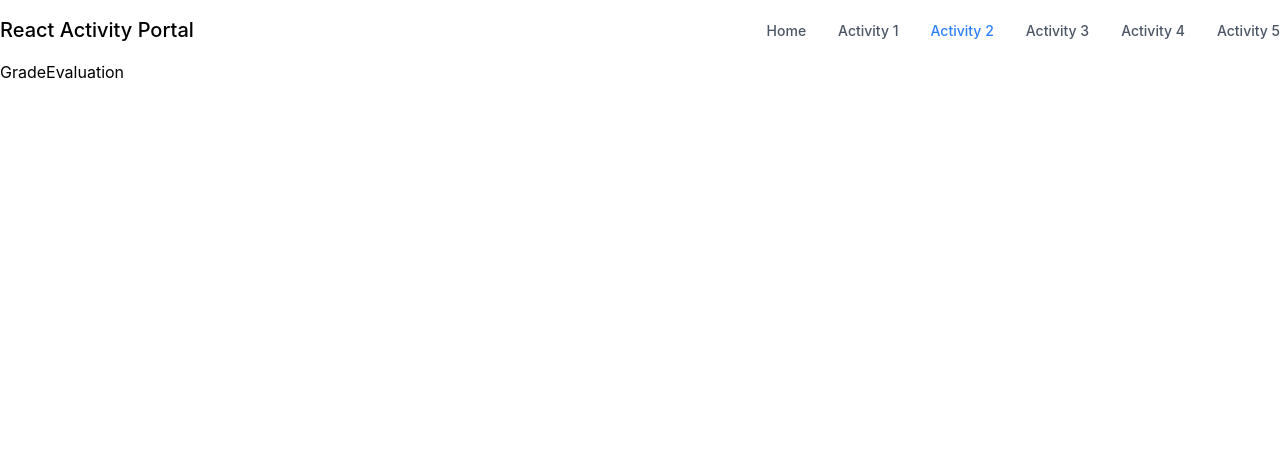
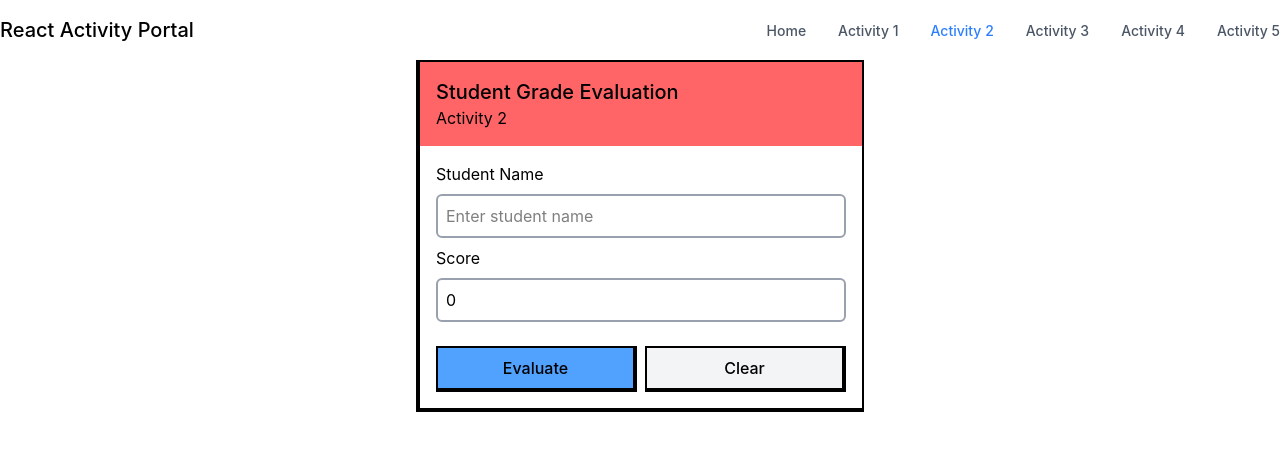
Before and after one commit to leirdDev/react-activity, a React (Vite) app: page /grade-evaluation in a window 1280 px wide. Shown: the top 450 px of the page. Built offline with nearby package versions, Linux system fonts and the light colour scheme.

Commit message:
feat: implement grade evaluation, full-width button, and fix error and success messages

```diff
--- a/src/components/Button.jsx
+++ b/src/components/Button.jsx
@@ -1,14 +1,14 @@
 export default function Button({ children, onClick, variant = "primary" }) {
   const variants = {
     primary: "bg-blue-400 hover:bg-blue-500",
-    secondary: "bg-gray-200 hover:bg-gray-300",
+    secondary: "bg-gray-100 hover:bg-gray-300",
     danger: "bg-red-400 hover:bg-red-500",
   };
 
   return (
     <button
       onClick={onClick}
-      className={`px-4 py-2 border-2 border-black border-b-4 border-r-4 mt-4 font-medium ${variants[variant]}`}
+      className={`px-4 py-2 border-2 w-full border-black border-b-4 border-r-4 mt-4 font-medium ${variants[variant]}`}
     >
       {children}
     </button>
--- a/src/pages/GradeEvaluation.jsx
+++ b/src/pages/GradeEvaluation.jsx
@@ -1,7 +1,79 @@
-
+import { useState } from "react";
+import ActivityCard from "../components/ActivityCard";
+import Input from "../components/Input";
+import Button from "../components/Button";
 
 export default function GradeEvaluation() {
+  const [studentName, setStudentName] = useState("");
+  const [score, setScore] = useState(0);
+  const [grade, setGrade] = useState("");
+  const [error, setError] = useState("");
+
+  const handleSubmit = () => {
+    setError("");
+    setGrade("");
+    const inputStudentName = studentName.trim();
+
+    if (!inputStudentName) {
+      setError("Please enter the student name.");
+      return;
+    }
+
+    const inputScore = Number(score);
+
+    if (inputScore < 0 || inputScore > 100) {
+      setError("Invalid score. Score must be between 0 and 100.");
+      return;
+    }
+
+    if (inputScore >= 90) {
+      setGrade("Very Excellent");
+    } else if (inputScore >= 85) {
+      setGrade("Very Good");
+    } else if (inputScore >= 80) {
+      setGrade("Good");
+    } else if (inputScore >= 75) {
+      setGrade("Passed");
+    } else {
+      setGrade("Failed");
+    }
+  };
+
+  const clearFields = () => {
+    setStudentName("");
+    setScore("");
+  };
+
   return (
-    <div>GradeEvaluation</div>
-  )
+    <>
+      <ActivityCard
+        title="Student Grade Evaluation"
+        subtitle="Activity 2"
+        color="bg-red-400"
+      >
+        <Input
+          label="Student Name"
+          onChange={setStudentName}
+          value={studentName}
+          placeholder="Enter student name"
+        />
+        <Input
+          label="Score"
+          onChange={setScore}
+          value={score}
+          placeholder="Enter score (0-100)"
+          type="number"
+        />
+        {error && <p className="text-red-500 font-medium">{error}</p>}
+        {grade && <p className="text-green-500 font-medium">{grade}</p>}
+
+        <div className="flex gap-2">
+          <Button onClick={handleSubmit}>Evaluate</Button>
+          <Button variant="secondary" onClick={clearFields}>
+            Clear
+          </Button>
+        </div>
+      </ActivityCard>
+    </>
+  );
 }
--- a/src/pages/Login.jsx
+++ b/src/pages/Login.jsx
@@ -78,7 +78,9 @@ export default function Login() {
               value={password}
               type="password"
             />
-            {errors.length > 0 && <p className="text-red-500">{errors[0]}</p>}
+            {errors.length > 0 && (
+              <p className="text-red-500 font-medium">{errors[0]}</p>
+            )}
             <Button onClick={submitLogin}>Login</Button>
             <p className="text-xs text-center mt-2">
               Sample credentials — Username: admin, Password: 12345
```
